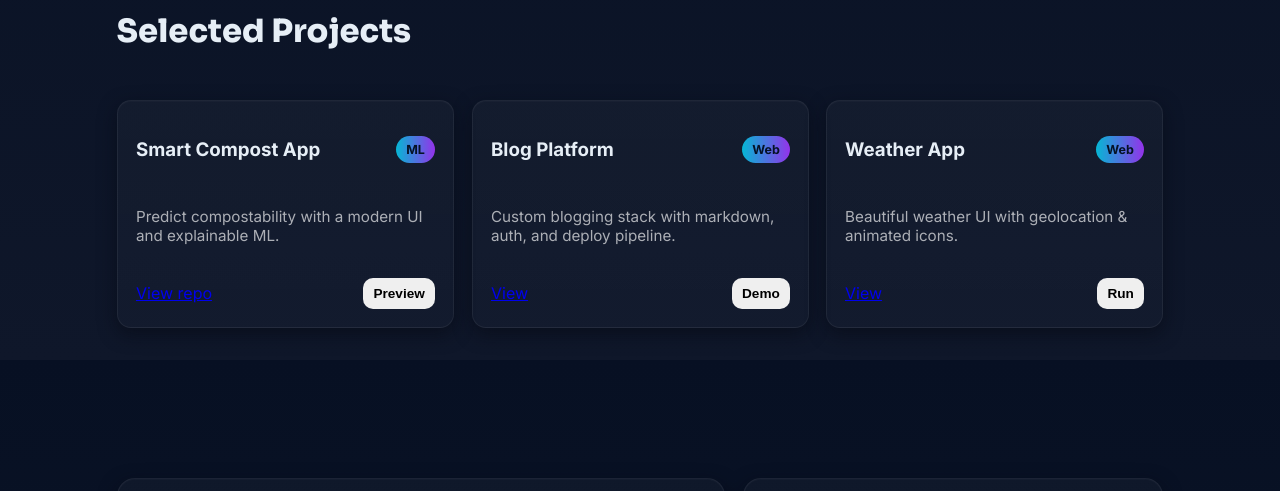
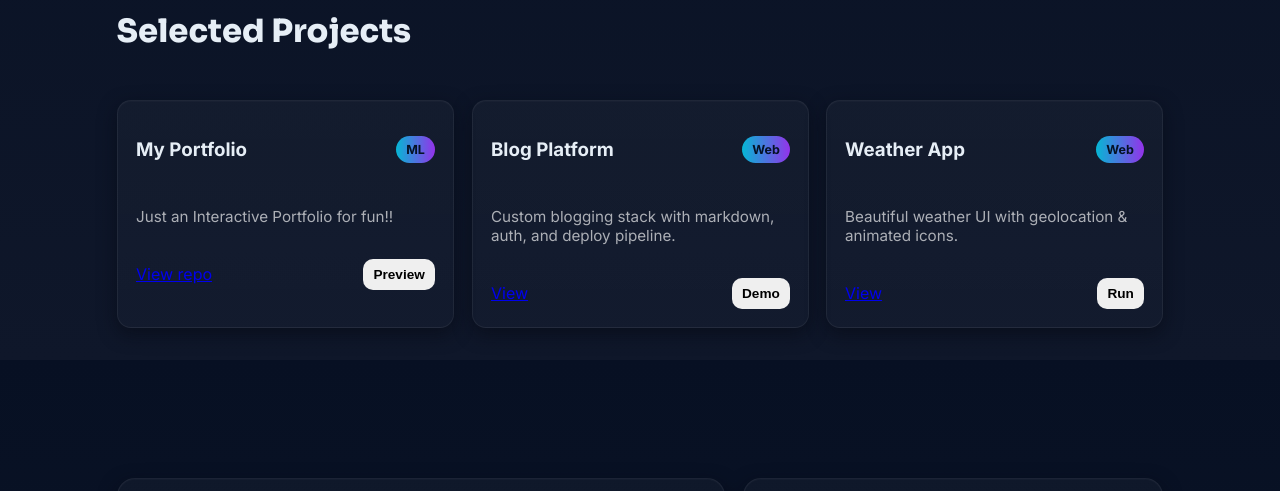
Before and after one commit to rajeshrajesh696908-wq/MyPortfolio, a plain HTML site: page docs/index.html in a window 1280 px wide. Shown: the part 1240-1731 px from the top of the page. Drawn offline with nearby package versions, Linux system fonts and the light colour scheme.

Commit message:
Update index.html

```diff
--- a/docs/index.html
+++ b/docs/index.html
@@ -115,10 +115,10 @@
         <div class="projects-grid">
             <article class="project-card glass tilt-card" data-category="ml">
                 <div class="pc-top">
-                    <h3>Smart Compost App</h3>
+                    <h3>My Portfolio</h3>
                     <span class="tag">ML</span>
                 </div>
-                <p>Predict compostability with a modern UI and explainable ML.</p>
+                <p>Just an Interactive Portfolio for fun!!</p>
                 <div class="pc-footer">
                     <a class="link" href="https://github.com/rajeshrajesh696908-wq/MyPortfolio/" target="_blank">View repo</a>
                     <!-- data-href opens repo/preview in new tab via JS -->
```
